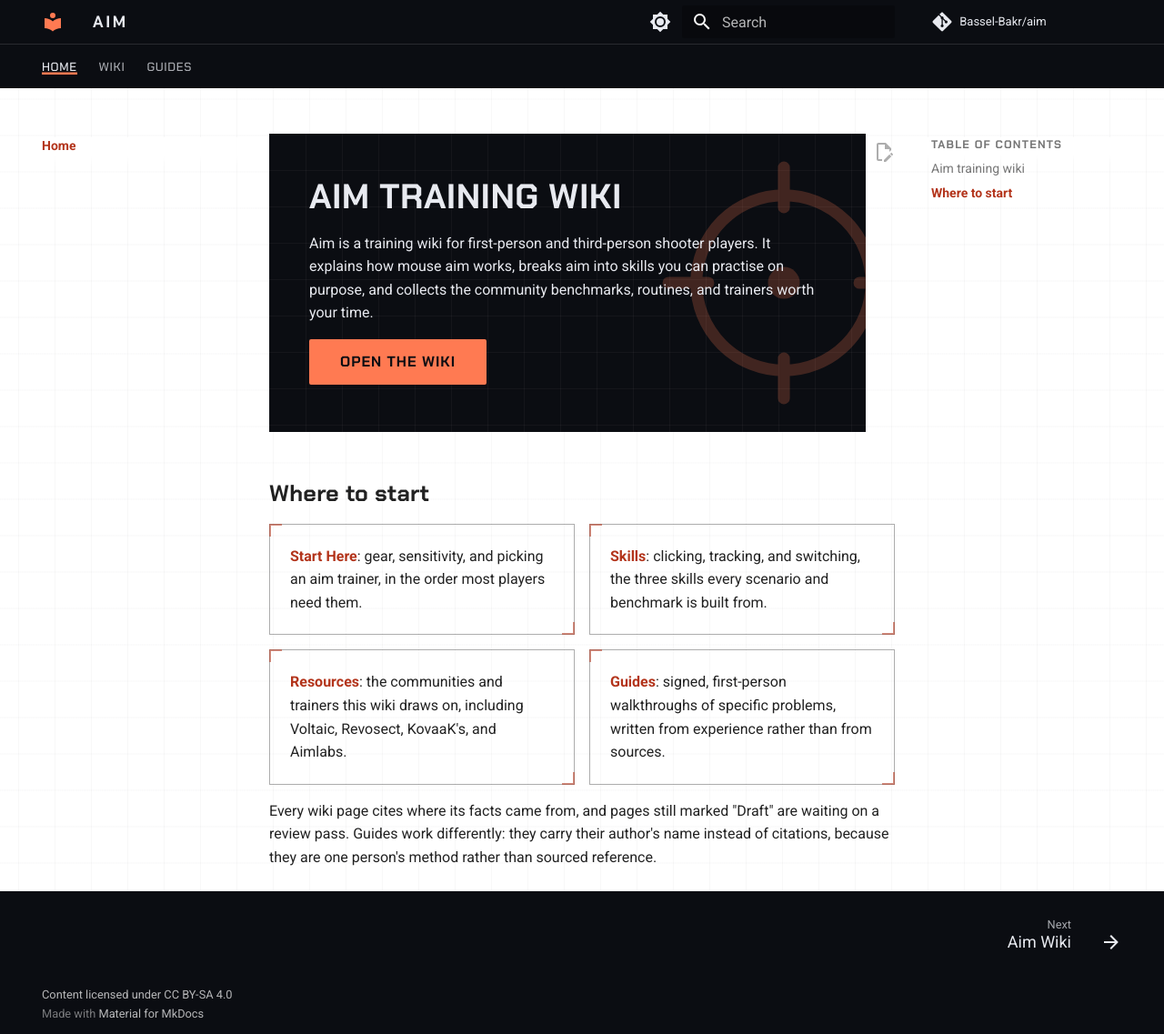
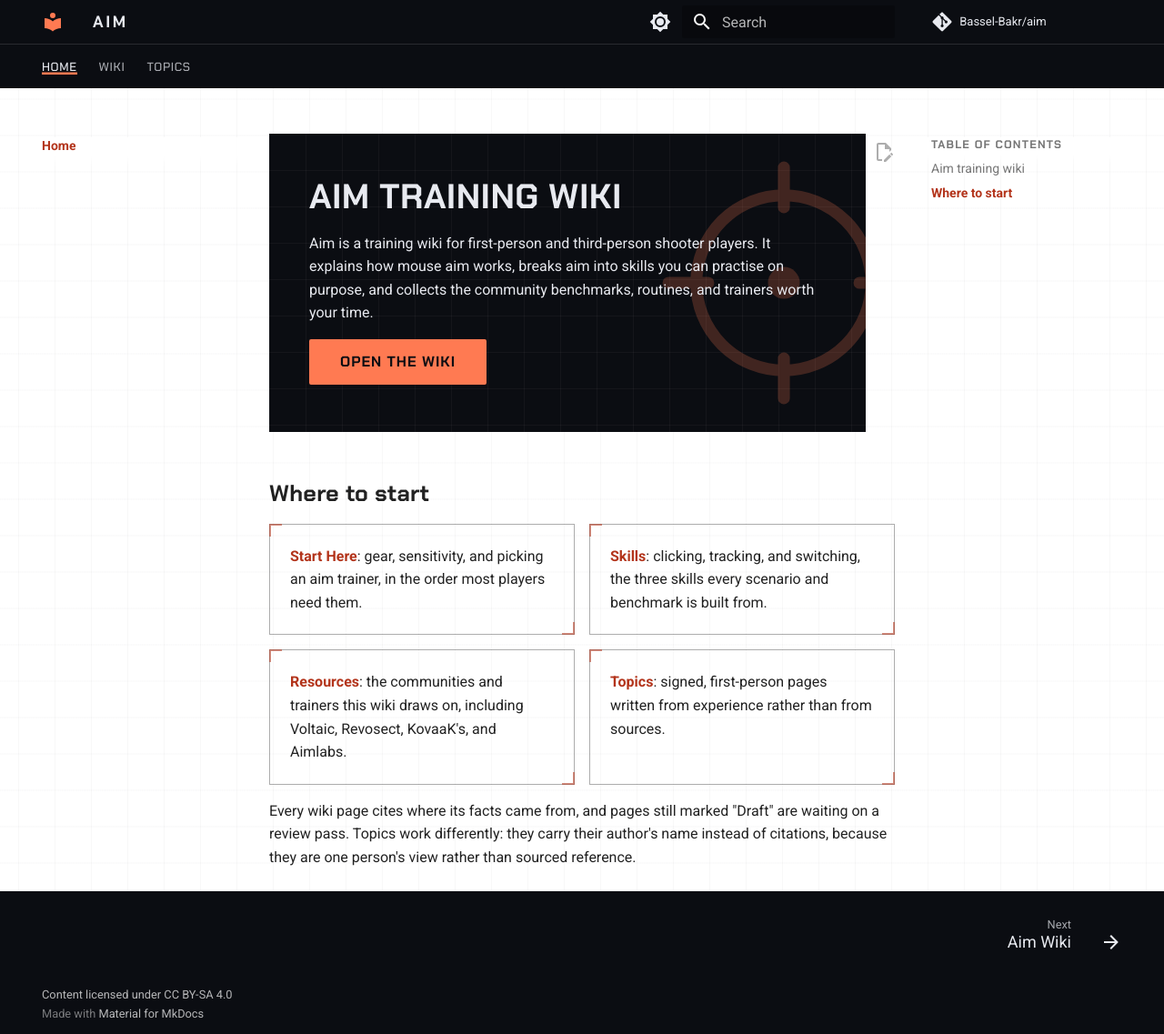
Before and after one commit to Bassel-Bakr/Aim, an MkDocs documentation site: the page built from docs/index.md, in a window 1280 px wide and 1137 px high. Shown: the whole window at 91% size. Built offline with MkDocs 1.6.1 and Material for MkDocs 9.7.7, drawn with Linux system fonts in a browser that asks for light colours; comment, search, counter and statistics services are not loaded.

Commit message:
refactor: rename the Guides section to Topics
"Guides" described the format rather than the section's remit, and narrowed it
to walkthroughs of a specific problem. Topics carries the same content model
with a wider brief: anything the maintainer wants to write from experience
rather than from sources.

The trust model is unchanged, which is the part that matters. Pages still
carry a "Written by <name>" byline instead of the draft banner, still take no
tags, still require no footnotes, and are still closed to pull requests, with
scripts/check_pages.py enforcing all of it against docs/topics/. The index
page states the byline model up front, because "topic" alone does not tell a
reader the page is one person's opinion the way "guide" did.

Renames docs/guides/ to docs/topics/ and templates/guide.md to
templates/topic.md, and updates the nav, the landing page, the wiki index,
CONTRIBUTING and the agent guide to match. References to other sites' guides
are left alone; they are not this section.

The /guides/ URL is retired. No pages were published under it.

Co-Authored-By: Claude Opus 5 <noreply@anthropic.com>

```diff
--- a/docs/index.md
+++ b/docs/index.md
@@ -24,11 +24,11 @@ routines, and trainers worth your time.
   every scenario and benchmark is built from.
 - **[Resources](wiki/resources/index.md)**: the communities and trainers this wiki draws on,
   including Voltaic, Revosect, KovaaK's, and Aimlabs.
-- **[Guides](guides/index.md)**: signed, first-person walkthroughs of specific problems, written
-  from experience rather than from sources.
+- **[Topics](topics/index.md)**: signed, first-person pages written from experience rather than
+  from sources.
 
 </div>
 
 Every wiki page cites where its facts came from, and pages still marked "Draft" are waiting on a
-review pass. Guides work differently: they carry their author's name instead of citations, because
-they are one person's method rather than sourced reference.
+review pass. Topics work differently: they carry their author's name instead of citations, because
+they are one person's view rather than sourced reference.
--- a/mkdocs.yml
+++ b/mkdocs.yml
@@ -98,5 +98,5 @@ nav:
               - wiki/resources/tools/kovobs.md
       - Glossary: wiki/glossary.md
       - Tags: wiki/tags.md
-  - Guides:
-      - guides/index.md
+  - Topics:
+      - topics/index.md
```
Also changed, not shown: AGENTS.md (+8 -8 lines), CONTRIBUTING.md (+12 -12 lines), docs/guides/index.md (deleted, +0 -33 lines), docs/topics/index.md (added, +34 -0 lines), docs/wiki/index.md (+1 -1 lines), templates/topic.md (renamed from templates/guide.md, +4 -5 lines), 1 other file.
